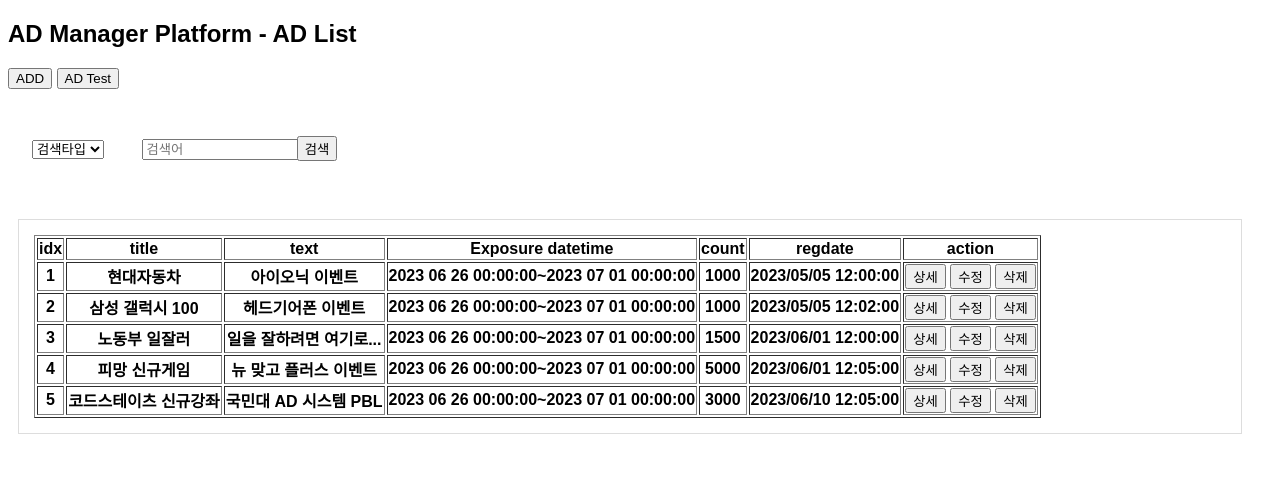
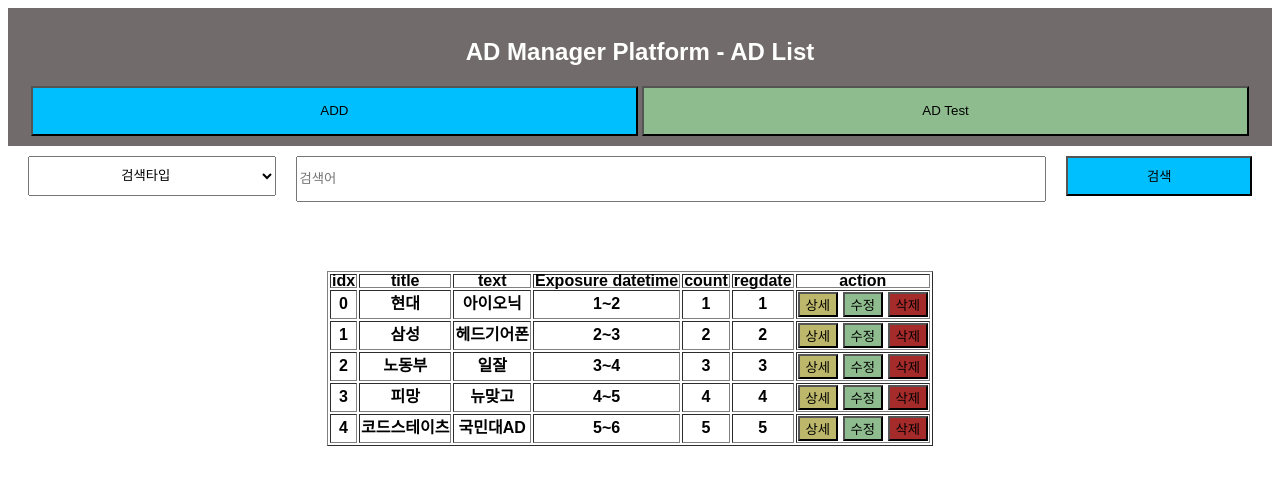
Before and after one commit to chanwoo7/PBL-Team3-Project, a Python web app: template site/adApp/templates/adApp/adManager.html in a window 1280 px wide. Shown: the top 485 px of the page. Run offline with Jinja, Linux system fonts and the light colour scheme; the template is opened without the code that fills it, so the values that code supplies are empty.

Commit message:
adManager.html 기능 추가 및 UI 수정

```diff
--- a/site/adApp/templates/adApp/adManager.html
+++ b/site/adApp/templates/adApp/adManager.html
@@ -8,6 +8,9 @@
     <style>
         .container {
             text-align: center;
+        }
+        section{
+            line-height: 10px;
         }
         .box {
           display: inline-block; /* 인라인 블록 요소로 배치 */
@@ -30,7 +33,7 @@
             display: flex;
         }
         article, aside {
-            border: 1px solid #ddd;
+            border: 1px;
             padding: 15px;
             margin: 10px;
         }
@@ -38,27 +41,82 @@
             flex-basis: 20%;
         }
     </style>
+
+
 </head>
 <body>
-    <h2>AD Manager Platform - AD List</h2>
-    <input type="button" value="ADD">
-    <input type="button" value="AD Test"><br>
+    <header>
+        <link rel="stylesheet" href="headerStyles.css">
 
-    <div class="box">
-        <select><option>검색타입</option></select>
-    </div>
-    <div class="box">
-        <input type="text" placeholder="검색어">
-    </div>
-    <div class="box">
-        <input type="button" value="검색"><br>
-    </div>
+        <h2>AD Manager Platform - AD List</h2>
+        <input type="button" id="ADDo" value="ADD">
+        <input type="button" id="ADTo" value="AD Test">
+
+        <div id="ADDcontainer" class="hidden">
+            <div id="ADDcontent"><div class="name">시작 날짜<br>
+                <input type="date" id="adStartDate" min="2024-01-17" value="2024-01-17">
+
+                <div class="name">type<br>
+                    <select id="adType"><option>광고타입</option></select>
+                </div>
+                <div class="name">title<br>
+                    <input type="text" id="adTitle" placeholder="title">
+                </div>
+                <div class="name">시작 날짜<br>
+                    <input type="date" id="adStartDate" min="2024-01-17" value="2024-01-17">
+                </div>
+                <div class="name">종료 날짜<br>
+                    <input type="date" id="adEndDate" min="2024-01-18" value="2024-01-18">
+                </div>
+                <div class="name">
+                    <input type="button" class="ADDc" id="ADDok" value="확인">
+                    <input type="button" class="ADDc" id="ADDcancel" value="취소">
+                </div>
+            </div>
+        </div>
+
+        <div id="ADTcontainer" class="hidden">
+            <div id="ADTcontent">
+                <p>AD Test구현해야해용</p>
+                <div class="name">
+                    <input type="button" class="ADTc" id="ADTok" value="확인">
+                    <input type="button" class="ADTc" id="ADTcancel" value="취소">
+                </div>
+            </div>
+        </div>
+
+
+        <script src="header.js"></script>
+    </header>
+
+
+
+
+
+
+
+
+
+
+
+    <section class="container">
+        <link rel="stylesheet" href="searchStyles.css">
+
+        <select id="searchSelect"><option>검색타입</option></select>
+
+        <input type="text" id="searchContent" placeholder="검색어">
+
+        <input type="button" id="search" value="검색">
+
+    </section>
+
+
 
     <section>
         <div style="flex-grow: 2; margin-right: 20px;">
             <!-- 광고 이벤트 섹션 -->
             <article>
-                <link rel="stylesheet" href="styles.css">
+                <link rel="stylesheet" href="tableStyles.css">
                 <table border="1">
                     <tr>
                         <th>idx</th>
@@ -69,71 +127,55 @@
                         <th>regdate</th>
                         <th>action</th>
                     </tr>
-                    <tr>
-                        <th>1</th>
-                        <th>현대자동차</th>
-                        <th>아이오닉 이벤트</th>
-                        <th>2023 06 26 00:00:00~2023 07 01 00:00:00</th>
-                        <th>1000</th>
-                        <th>2023/05/05 12:00:00</th>
-                        <th>
-                            <input type="button" value="상세">
-                            <input type="button" value="수정">
-                            <input type="button" value="삭제">
-                        </th>
-                    </tr>
-                    <tr>
-                        <th>2</th>
-                        <th>삼성 갤럭시 100</th>
-                        <th>헤드기어폰 이벤트</th>
-                        <th>2023 06 26 00:00:00~2023 07 01 00:00:00</th>
-                        <th>1000</th>
-                        <th>2023/05/05 12:02:00</th>
-                        <th>
-                            <input type="button" value="상세">
-                            <input type="button" value="수정">
-                            <input type="button" value="삭제">
-                        </th>
-                    </tr>
-                    <tr>
-                        <th>3</th>
-                        <th>노동부 일잘러</th>
-                        <th>일을 잘하려면 여기로...</th>
-                        <th>2023 06 26 00:00:00~2023 07 01 00:00:00</th>
-                        <th>1500</th>
-                        <th>2023/06/01 12:00:00</th>
-                        <th>
-                            <input type="button" value="상세">
-                            <input type="button" value="수정">
-                            <input type="button" value="삭제">
-                        </th>
-                    </tr>
-                    <tr>
-                        <th>4</th>
-                        <th>피망 신규게임</th>
-                        <th>뉴 맞고 플러스 이벤트</th>
-                        <th>2023 06 26 00:00:00~2023 07 01 00:00:00</th>
-                        <th>5000</th>
-                        <th>2023/06/01 12:05:00</th>
-                        <th>
-                            <input type="button" value="상세">
-                            <input type="button" value="수정">
-                            <input type="button" value="삭제">
-                        </th>
-                    </tr>
-                    <tr>
-                        <th>5</th>
-                        <th>코드스테이츠 신규강좌</th>
-                        <th>국민대 AD 시스템 PBL</th>
-                        <th>2023 06 26 00:00:00~2023 07 01 00:00:00</th>
-                        <th>3000</th>
-                        <th>2023/06/10 12:05:00</th>
-                        <th>
-                            <input type="button" value="상세">
-                            <input type="button" value="수정">
-                            <input type="button" value="삭제">
-                        </th>
-                    </tr>
+
+                    <script src="adTable.js"></script>
+
+
+                    <div id="detailContainer" class="hidden">
+                        <div id="detailContent">
+                            <p>DETAIL 구현해야합니다</p>
+                            <div class="name">
+                                <input type="button" class="detailC" id="detialOk" value="확인">
+                                <input type="button" class="detailC" id="detailCancel" value="취소">
+                            </div>
+                        </div>
+                    </div>
+
+                    <!--edit, del, detail,test 구현해야합니다--><div id="editContainer" class="hidden">
+                        <div id="editContent"><div class="name">시작 날짜<br>
+                            <input type="date" id="adStartDate" min="2024-01-17" value="2024-01-17">
+
+                            <div class="name">type<br>
+                                <select id="adType"><option>광고타입</option></select>
+                            </div>
+                            <div class="name">title<br>
+                                <input type="text" id="adTitle" placeholder="title">
+                            </div>
+                            <div class="name">시작 날짜<br>
+                                <input type="date" id="adStartDate" min="2024-01-17" value="2024-01-17">
+                            </div>
+                            <div class="name">종료 날짜<br>
+                                <input type="date" id="adEndDate" min="2024-01-18" value="2024-01-18">
+                            </div>
+                            <div class="name">
+                                <input type="button" class="editC" id="editOk" value="확인">
+                                <input type="button" class="editC" id="editCancel" value="취소">
+                            </div>
+                        </div>
+                    </div>
+
+
+                    <div id="delContainer" class="hidden">
+                        <div id="delContent">
+                            <p>DEL 구현해야합니다</p>
+                            <div class="name">
+                                <input type="button" class="delC" id="delOk" value="확인">
+                                <input type="button" class="delC" id="delCancel" value="취소">
+                            </div>
+                        </div>
+                    </div>
+
+
                 </table>
             </article>
             <!-- 추가 질문과 답변 -->
@@ -142,3 +184,4 @@
 
 </body>
 </html>
+<!--edit, del, detail,test 구현해야합니다-->
--- /dev/null
+++ b/site/adApp/templates/adApp/header.js
@@ -0,0 +1,34 @@
+const ADDo = document.getElementById('ADDo');
+const ADTo = document.getElementById('ADTo');
+
+const ADDc = document.getElementsByClassName('ADDc')//객체배열
+const ADTc = document.getElementsByClassName('ADTc')
+
+const ADD = document.getElementById('ADDcontainer');
+const ADT = document.getElementById('ADTcontainer');
+
+ADDo.addEventListener('click', () => {
+    ADD.classList.remove('hidden');
+    //ADD.style.zIndex='100';
+})
+ADTo.addEventListener('click', () => {
+    ADT.classList.remove('hidden');
+
+})
+
+ADDc[0].addEventListener('click', () => {
+    ADD.classList.add('hidden');
+
+})
+ADTc[0].addEventListener('click', () => {
+    ADT.classList.add('hidden');
+
+})
+ADDc[1].addEventListener('click', () => {
+    ADD.classList.add('hidden');
+
+})
+ADTc[1].addEventListener('click', () => {
+    ADT.classList.add('hidden');
+
+})
--- /dev/null
+++ b/site/adApp/templates/adApp/headerStyles.css
@@ -0,0 +1,56 @@
+#ADDo,#ADTo{
+    width: 48%;
+    height: 50px;
+}
+
+#ADDo, #ADDc{
+    background-color:deepskyblue;
+
+}
+
+#ADTo, #ADTc{
+    background-color: darkseagreen;
+}
+
+#ADDcontainer, #ADTcontainer{
+    width: 100%;
+    height: 100%;
+    position: fixed;
+    top: 0;
+    left: 0;
+    display: flex;
+    justify-content: center;
+    align-items: center;
+    background: rgba(0, 0, 0, 0.5);
+}
+
+#ADDcontainer.hidden, #ADTcontainer.hidden{
+    display: none;
+}
+
+
+#ADDcontent, #ADTcontent{
+    position: absolute;
+    background-color:deepskyblue;
+    width: 300px;
+    height: 300px;
+    padding: 15px;
+}
+
+.ADDc, .ADTc{
+    float: right;
+    margin: 3px;
+    background-color: darkseagreen;
+}
+
+.name{
+    padding:5px;
+}
+
+#adType, #adTitle, #adStartDate, #adEndDate{
+    width:280px;
+    height: 30px;
+    text-align: center;
+    text-align-last: center;
+
+}
--- /dev/null
+++ b/site/adApp/templates/adApp/searchStyles.css
@@ -0,0 +1,30 @@
+.container {
+  width: 100;
+  height: 30px;
+  margin:10px 10px;
+}
+#search, #searchSelect, #searchContent{
+  margin: 0 10px;
+}
+
+#searchContent{
+  height:40px;
+  width:60%;
+}
+
+#searchSelect{
+  height: 40px;
+  width: 20%;
+  text-align: center;
+  text-align-last: center;
+}
+
+#search{
+  height: 40px;
+  width: 15%;
+  background-color:deepskyblue;
+}
+
+table{
+  margin:0 auto;
+}
--- a/site/adApp/templates/adApp/styles.css
+++ /dev/null
@@ -1,11 +0,0 @@
-.container {
-  margin: 25px;
-  width: 350px;
-  height: 200px;
-  outline: dashed 4px black;
-}
-
-
-h1 {
-  text-align: center;
-}
--- /dev/null
+++ b/site/adApp/templates/adApp/tableStyles.css
@@ -0,0 +1,33 @@
+.detail{
+    background-color: darkkhaki;
+}
+
+.edit{
+    background-color: darkseagreen;
+}
+
+.del{
+    background-color: brown;
+}
+
+
+
+
+#detailContainer.hidden, #editContainer.hidden, #delContainer.hidden{
+    display: none;
+}
+
+
+#detailContent, #editContent, #delContent{
+    position: absolute;
+    background-color:deepskyblue;
+    width: 300px;
+    height: 300px;
+    padding: 15px;
+}
+
+.detailC, .editC, .delC{
+    float: right;
+    margin: 3px;
+    background-color: darkseagreen;
+}
```
Also changed, not shown: site/adApp/templates/adApp/adTable.js (added, +23 -0 lines).
